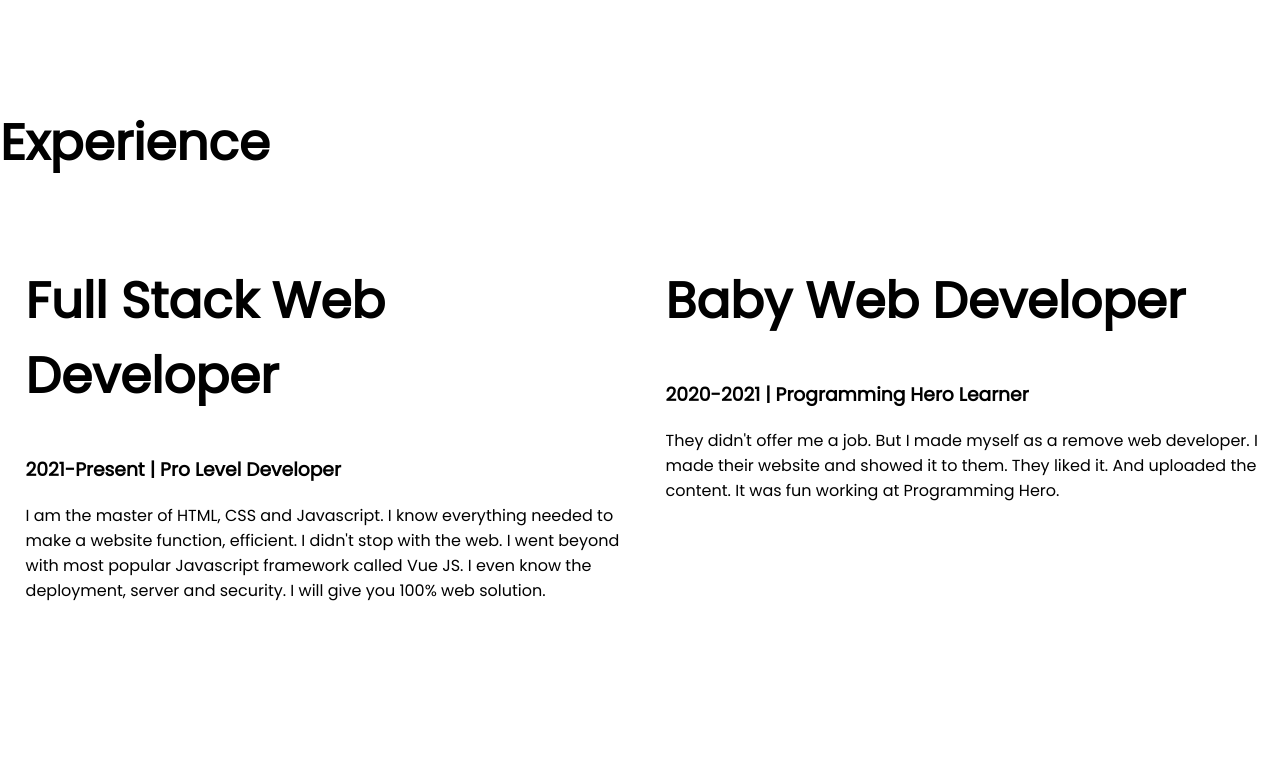
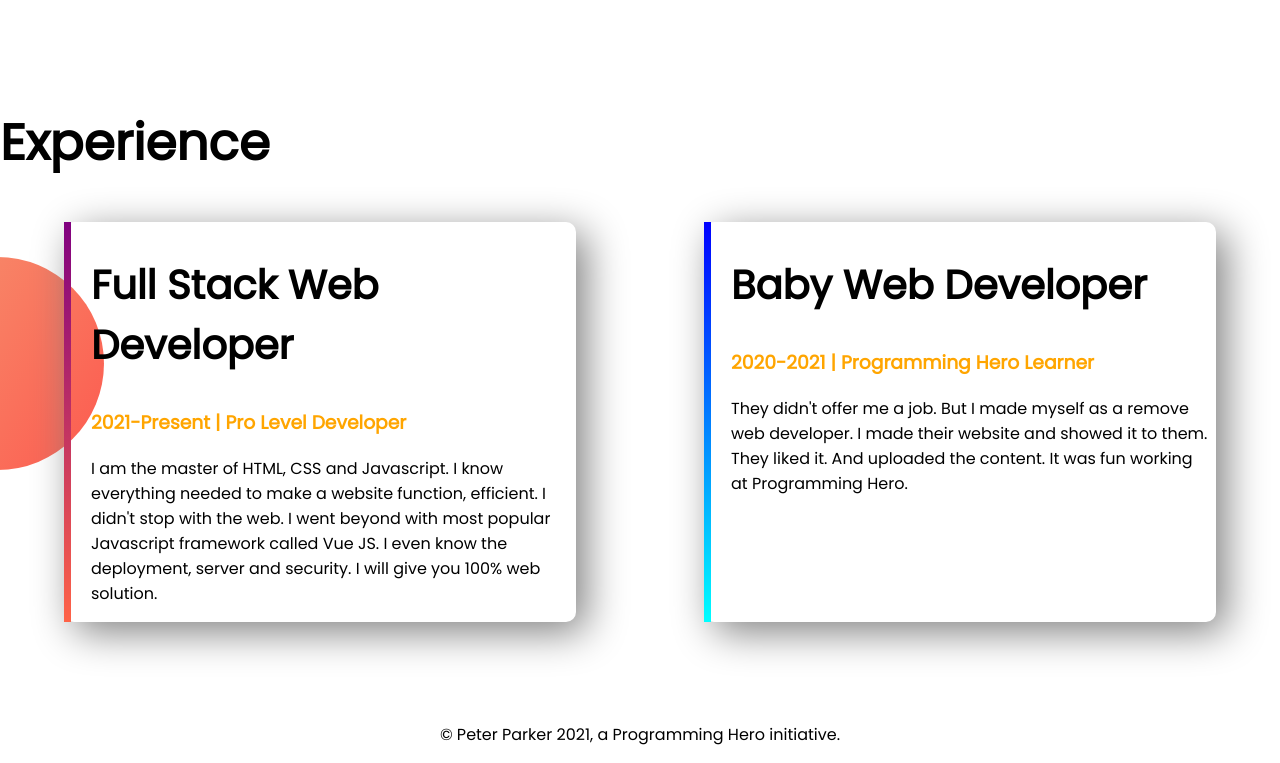
Before and after one commit to MilonMridha/developer_portfolio, a plain HTML site: page index.html in a window 1280 px wide. Shown: the part 1155-1918 px from the top of the page. Before the commit the page ends 1874 px from the top, so only its background shows below. Drawn offline with Linux system fonts and the light colour scheme.

Commit message:
footer added

```diff
--- a/index.html
+++ b/index.html
@@ -45,17 +45,17 @@
     <section class="experience-area">
         <h1>Experience</h1>
         <div class="flexible-container">
-            <div class="half-width">
-                <h1>Full Stack Web Developer</h1>
-                <h3>2021-Present | Pro Level Developer</h3>
+            <div id="full-stack-experience" class="experience-item">
+                <h2>Full Stack Web Developer</h2>
+                <h3 class="orange-color">2021-Present | Pro Level Developer</h3>
                 <p>I am the master of HTML, CSS and Javascript. I know everything needed to make a website function,
                     efficient. I didn't stop with the web. I went beyond with most popular Javascript framework called
                     Vue
                     JS. I even know the deployment, server and security. I will give you 100% web solution.</p>
             </div>
-            <div class="half-width">
-                <h1>Baby Web Developer</h1>
-                <h3>2020-2021 | Programming Hero Learner</h3>
+            <div id="web-dev-experience" class="experience-item">
+                <h2>Baby Web Developer</h2>
+                <h3 class="orange-color">2020-2021 | Programming Hero Learner</h3>
                 <p>They didn't offer me a job. But I made myself as a remove web developer. I made their website and
                     showed
                     it to them. They liked it. And uploaded the content. It was fun working at Programming Hero.</p>
@@ -64,7 +64,9 @@
     </section>
 
 
-
+    <footer>
+        <p>© Peter Parker 2021, a Programming Hero initiative.</p>
+    </footer>
 </body>
 
 </html>
--- a/style.css
+++ b/style.css
@@ -4,6 +4,9 @@
 }
 h1{
     font-size: 50px;
+}
+h2{
+    font-size: 40px;
 }
 .orange-color{
     color:orange;
@@ -37,3 +40,30 @@
     background-repeat: no-repeat;
     background-position: right;
 }
+.experience-area{
+    background-image: url(images/exp-bg.png);
+    background-repeat: no-repeat;
+    background-position: left;
+}
+.experience-item{
+    box-shadow: 10px 10px 40px gray;
+    width: 40%;
+    margin-left: 5%;
+    margin-right: 5%;
+    padding-left: 20px;
+    padding-right: 5px;
+    border-radius: 10px;
+}
+#web-dev-experience{
+    border-left: 7px solid;
+    border-image: linear-gradient(blue, cyan);
+    border-image-slice: 1;
+}
+#full-stack-experience{
+    border-left: 7px solid;
+    border-image: linear-gradient(purple, tomato);
+    border-image-slice: 1;
+}
+Footer p{
+    text-align: center;
+}
```
